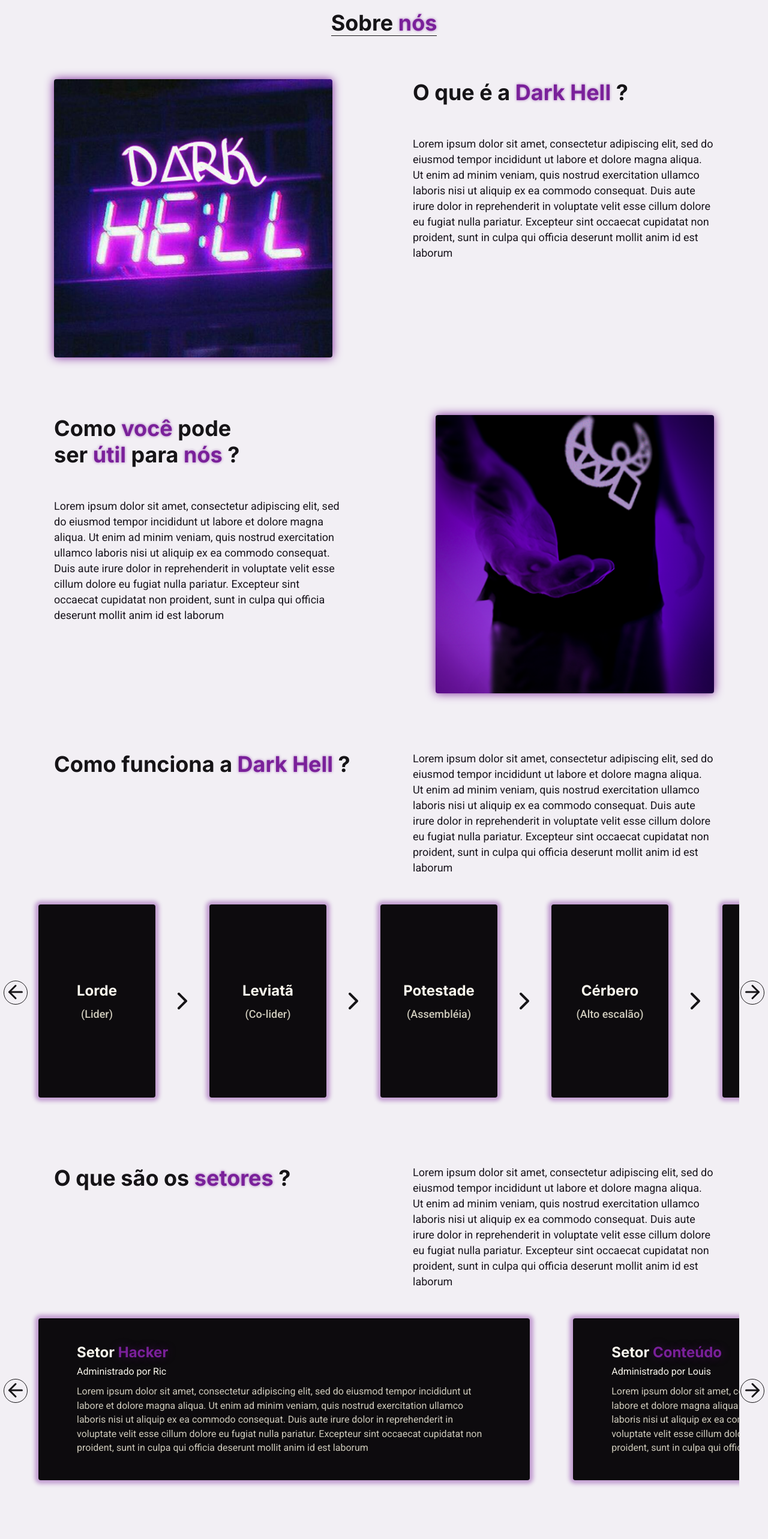
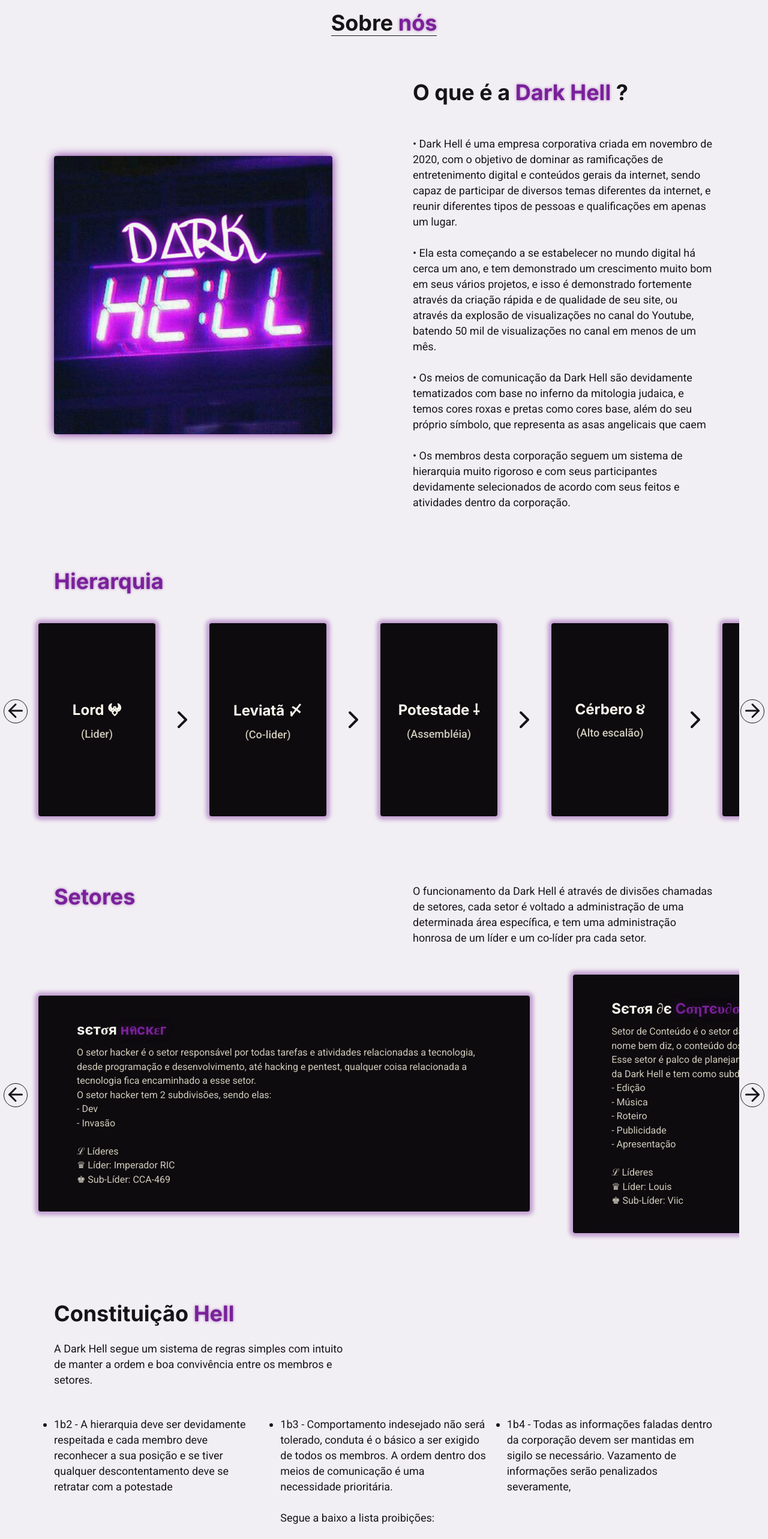
Before and after one commit to tsuyusk/darkhell-site, a Next.js app: page / in a window 1280 px wide. Shown: the part 1080-3646 px from the top of the page at 60% size. Built offline with nearby package versions, Linux system fonts and the light colour scheme.

Commit message:
Change BannerBg.mp4 and change texts

```diff
--- a/src/pages/index.tsx
+++ b/src/pages/index.tsx
@@ -120,19 +120,37 @@
               </h1>
 
               <p>
-                Lorem ipsum dolor sit amet, consectetur adipiscing elit, sed do
-                eiusmod tempor incididunt ut labore et dolore magna aliqua. Ut
-                enim ad minim veniam, quis nostrud exercitation ullamco laboris
-                nisi ut aliquip ex ea commodo consequat. Duis aute irure dolor
-                in reprehenderit in voluptate velit esse cillum dolore eu fugiat
-                nulla pariatur. Excepteur sint occaecat cupidatat non proident,
-                sunt in culpa qui officia deserunt mollit anim id est laborum
+                • Dark Hell é uma empresa corporativa criada em novembro de
+                2020, com o objetivo de dominar as ramificações de
+                entretenimento digital e conteúdos gerais da internet, sendo
+                capaz de participar de diversos temas diferentes da internet, e
+                reunir diferentes tipos de pessoas e qualificações em apenas um
+                lugar.
+                <br />
+                <br />
+                • Ela esta começando a se estabelecer no mundo digital há cerca
+                um ano, e tem demonstrado um crescimento muito bom em seus
+                vários projetos, e isso é demonstrado fortemente através da
+                criação rápida e de qualidade de seu site, ou através da
+                explosão de visualizações no canal do Youtube, batendo 50 mil de
+                visualizações no canal em menos de um mês.
+                <br />
+                <br />
+                • Os meios de comunicação da Dark Hell são devidamente
+                tematizados com base no inferno da mitologia judaica, e temos
+                cores roxas e pretas como cores base, além do seu próprio
+                símbolo, que representa as asas angelicais que caem
+                <br />
+                <br />• Os membros desta corporação seguem um sistema de
+                hierarquia muito rigoroso e com seus participantes devidamente
+                selecionados de acordo com seus feitos e atividades dentro da
+                corporação.
               </p>
             </div>
           </Content>
         </S.ImageTextSection>
 
-        <S.ImageTextSection reverseRow>
+        {/* <S.ImageTextSection reverseRow>
           <Content>
             <img src="/assets/person_hand.png" alt="Dark Hell" />
 
@@ -153,22 +171,16 @@
               </p>
             </div>
           </Content>
-        </S.ImageTextSection>
+        </S.ImageTextSection> */}
 
         <S.TopDoubleTextSection>
           <header>
             <Content>
               <h1>
-                Como funciona a <span>Dark Hell</span> ?
+                <span>Hierarquia</span>
               </h1>
               <p>
-                Lorem ipsum dolor sit amet, consectetur adipiscing elit, sed do
-                eiusmod tempor incididunt ut labore et dolore magna aliqua. Ut
-                enim ad minim veniam, quis nostrud exercitation ullamco laboris
-                nisi ut aliquip ex ea commodo consequat. Duis aute irure dolor
-                in reprehenderit in voluptate velit esse cillum dolore eu fugiat
-                nulla pariatur. Excepteur sint occaecat cupidatat non proident,
-                sunt in culpa qui officia deserunt mollit anim id est laborum
+                <br />
               </p>
             </Content>
           </header>
@@ -177,42 +189,42 @@
             <Slider>
               <div>
                 <S.Card>
-                  <strong>Lorde</strong>
+                  <strong>Lord 𖤍</strong>
                   <span>(Lider)</span>
                 </S.Card>
 
                 <Icons.FiChevronRight size={48} />
 
                 <S.Card>
-                  <strong>Leviatã</strong>
+                  <strong>Leviatã 〆</strong>
                   <span>(Co-lider)</span>
                 </S.Card>
 
                 <Icons.FiChevronRight size={48} />
 
                 <S.Card>
-                  <strong>Potestade</strong>
+                  <strong>Potestade ⸸</strong>
                   <span>(Assembléia)</span>
                 </S.Card>
 
                 <Icons.FiChevronRight size={48} />
 
                 <S.Card>
-                  <strong>Cérbero</strong>
+                  <strong>Cérbero ૪</strong>
                   <span>(Alto escalão)</span>
                 </S.Card>
 
                 <Icons.FiChevronRight size={48} />
 
                 <S.Card>
-                  <strong>Demônio</strong>
+                  <strong>Demônio ᛘ</strong>
                   <span>(Membro Oficial)</span>
                 </S.Card>
 
                 <Icons.FiChevronRight size={48} />
 
                 <S.Card>
-                  <strong>Pecador</strong>
+                  <strong>Pecador ⌤</strong>
                   <span>(Novato)</span>
                 </S.Card>
               </div>
@@ -224,16 +236,13 @@
           <header>
             <Content>
               <h1>
-                O que são os <span>setores</span> ?
+                <span>Setores</span>
               </h1>
               <p>
-                Lorem ipsum dolor sit amet, consectetur adipiscing elit, sed do
-                eiusmod tempor incididunt ut labore et dolore magna aliqua. Ut
-                enim ad minim veniam, quis nostrud exercitation ullamco laboris
-                nisi ut aliquip ex ea commodo consequat. Duis aute irure dolor
-                in reprehenderit in voluptate velit esse cillum dolore eu fugiat
-                nulla pariatur. Excepteur sint occaecat cupidatat non proident,
-                sunt in culpa qui officia deserunt mollit anim id est laborum
+                O funcionamento da Dark Hell é através de divisões chamadas de
+                setores, cada setor é voltado a administração de uma determinada
+                área específica, e tem uma administração honrosa de um líder e
+                um co-líder pra cada setor.
               </p>
             </Content>
           </header>
@@ -242,38 +251,57 @@
             <Slider>
               <div>
                 <S.SectorCard>
-                  <h1>
-                    Setor <span>Hacker</span>
+                  <h1 aria-labelledby="Setor Hacker">
+                    sєтσя <span>нคcкεг</span>
                   </h1>
-                  <span>Administrado por Ric</span>
 
                   <p>
-                    Lorem ipsum dolor sit amet, consectetur adipiscing elit, sed
-                    do eiusmod tempor incididunt ut labore et dolore magna
-                    aliqua. Ut enim ad minim veniam, quis nostrud exercitation
-                    ullamco laboris nisi ut aliquip ex ea commodo consequat.
-                    Duis aute irure dolor in reprehenderit in voluptate velit
-                    esse cillum dolore eu fugiat nulla pariatur. Excepteur sint
-                    occaecat cupidatat non proident, sunt in culpa qui officia
-                    deserunt mollit anim id est laborum
+                    O setor hacker é o setor responsável por todas tarefas e
+                    atividades relacionadas a tecnologia, desde programação e
+                    desenvolvimento, até hacking e pentest, qualquer coisa
+                    relacionada a tecnologia fica encaminhado a esse setor.
+                    <br />
+                    O setor hacker tem 2 subdivisões, sendo elas:
+                    <br />
+                    - Dev
+                    <br />
+                    - Invasão
+                    <br />
+                    <br />ℒ Líderes
+                    <br /> ♛ Líder: Imperador RIC
+                    <br /> ♚ Sub-Líder: CCA-469
                   </p>
                 </S.SectorCard>
 
                 <S.SectorCard>
-                  <h1>
-                    Setor <span>Conteúdo</span>
+                  <h1 aria-labelledby="Setor de Conteudo">
+                    Sєтσя ∂є <span>Cσηтєυ∂σ</span>
                   </h1>
-                  <span>Administrado por Louis</span>
 
                   <p>
-                    Lorem ipsum dolor sit amet, consectetur adipiscing elit, sed
-                    do eiusmod tempor incididunt ut labore et dolore magna
-                    aliqua. Ut enim ad minim veniam, quis nostrud exercitation
-                    ullamco laboris nisi ut aliquip ex ea commodo consequat.
-                    Duis aute irure dolor in reprehenderit in voluptate velit
-                    esse cillum dolore eu fugiat nulla pariatur. Excepteur sint
-                    occaecat cupidatat non proident, sunt in culpa qui officia
-                    deserunt mollit anim id est laborum
+                    Setor de Conteúdo é o setor da Dark Hell responsável pelo
+                    visual, aparência, marketing e como o nome bem diz, o
+                    conteúdo dos seus meios de comunicação.
+                    <br />
+                    Esse setor é palco de planejamento e produção de vídeos e
+                    imagens usados em todos os meios da Dark Hell e tem como
+                    subdivisões as seguintes categorias:
+                    <br />
+                    - Edição
+                    <br />
+                    - Música
+                    <br />
+                    - Roteiro
+                    <br />
+                    - Publicidade
+                    <br />
+                    - Apresentação
+                    <br />
+                    <br />
+                    ℒ Líderes
+                    <br />
+                    ♛ Líder: Louis
+                    <br />♚ Sub-Líder: Viic
                   </p>
                 </S.SectorCard>
 
@@ -299,32 +327,90 @@
           </main>
         </S.TopDoubleTextSection>
 
-        <S.DoubleTextColumnsSection>
+        <S.TextLiListSection>
           <Content>
             <div>
               <h1>
-                E quais são <br /> as <span>regras</span>?
+                Constituição <span>Hell</span>
               </h1>
+
               <p>
-                Sed ut perspiciatis unde omnis iste natus error sit voluptatem
-                accusantium doloremque laudantium, totam rem aperiam, eaque ipsa
-                quae ab illo inventore veritatis et quasi architecto beatae
-                vitae dicta sunt explicabo. Nemo enim ipsam voluptatem quia
-                voluptas sit aspernatur aut odit aut fugit, sed quia
-                consequuntur magni dolores eos qui ratione voluptatem sequi
-                nesciunt. Neque porro quisquam est, qui dolorem ipsum quia dolor
-                sit amet, consectetur, adipisci velit, sed quia non numquam eius
-                modi tempora incidunt ut labore et dolore magnam aliquam quaerat
-                voluptatem. Ut enim ad minima veniam, quis nostrum
-                exercitationem ullam corporis suscipit laboriosam, nisi ut
-                aliquid ex ea commodi consequatur? Quis autem vel eum iure
-                reprehenderit qui in ea voluptate velit esse quam nihil
-                molestiae consequatur, vel illum qui dolorem eum fugiat quo
-                voluptas nulla pariatur?
+                A Dark Hell segue um sistema de regras simples com intuito de
+                manter a ordem e boa convivência entre os membros e setores.
               </p>
+
+              <ul>
+                <li>
+                  1b2 - A hierarquia deve ser devidamente respeitada e cada
+                  membro deve reconhecer a sua posição e se tiver qualquer
+                  descontentamento deve se retratar com a potestade
+                </li>
+                <li>
+                  1b3 - Comportamento indesejado não será tolerado, conduta é o
+                  básico a ser exigido de todos os membros. A ordem dentro dos
+                  meios de comunicação é uma necessidade prioritária.
+                  <br />
+                  <br />
+                  Segue a baixo a lista proibições:
+                  <br />
+                  <br />- Conteúdo sensível ou nocivo
+                  <br />- Divulgação sem autorização
+                  <br />
+                  superior
+                  <br />- Inatividade por mais que duas
+                  <br />
+                  semanas
+                  <br />- Áudios com intensão de
+                  <br />
+                  perturbar
+                  <br />- Mensagens em excesso
+                  <br />
+                  (spam)
+                  <br />- Desrespeito no geral
+                  <br />- Conteúdo vulgar
+                </li>
+                <li>
+                  1b4 - Todas as informações faladas dentro da corporação devem
+                  ser mantidas em sigilo se necessário. Vazamento de informações
+                  serão penalizados severamente,
+                </li>
+                <li>
+                  1b5 - Os direitos de imagem não devem ser violados, não é
+                  permitido utilização sem permissão superior qualquer conteúdo,
+                  imagem, nome, vídeo, música, nome de membros ou qualquer que
+                  sejao material de pose interna
+                </li>
+                <li>
+                  1b6 - Na ausência do Lord, quem toma as decisões e tem total
+                  responsabilidade por tudo que acontecer é o leviatã, ele está
+                  liberado a fazer o que for preciso.
+                </li>
+                <li>
+                  Na ausência do Lord e leviatã a assembleia da potestade estará
+                  no comando e está responsável por tudo que ocorrer, para que
+                  uma decisão seja tomada oficialmente pela potestade, a maioria
+                  da potestade deve concorda com tal ação, as ações só são
+                  oficiais se a maioria concorda com o ato, se somente a minoria
+                  concorda com alguma determinada ação, ela será desconsidera.
+                </li>
+                <li>
+                  1b8 - Advertências vão de uma três e dependendo da gravidade
+                  das ações o membro receberá uma advertência, ao internar três
+                  ele será permanentemente banido. Cada advertência é perdoada
+                  após aquela própria advertência completar 30 dias de idade.
+                  Dependendo da gravidade da ação o membro pode ser desligado
+                  imediatamente.
+                </li>
+                <li>
+                  1b9 - Uso de imagem pessoale dados pessoais dentro dos nossos
+                  meios de comunicação estão permanentemente proibidas e serão
+                  severamente penalizados os membros que desobedecerem tal
+                  regra.
+                </li>
+              </ul>
             </div>
           </Content>
-        </S.DoubleTextColumnsSection>
+        </S.TextLiListSection>
 
         <S.SingleTextColumnCardsRight>
           <Content>
@@ -335,13 +421,10 @@
               </h1>
 
               <p>
-                Lorem ipsum dolor sit amet, consectetur adipiscing elit, sed do
-                eiusmod tempor incididunt ut labore et dolore magna aliqua. Ut
-                enim ad minim veniam, quis nostrud exercitation ullamco laboris
-                nisi ut aliquip ex ea commodo consequat. Duis aute irure dolor
-                in reprehenderit in voluptate velit esse cillum dolore eu fugiat
-                nulla pariatur. Excepteur sint occaecat cupidatat non proident,
-                sunt in culpa qui officia deserunt mollit anim id est laborum
+                Parar entrar na Dark Hell como um membro participante você deve
+                ser indicado por um membro de classe demônio para cima, e ser
+                aprovado pelo Lord, ou leviatã. Mas alguns meios como o Discord
+                são abertos ao público
               </p>
             </div>
 
@@ -349,16 +432,16 @@
               <S.WayOfenteringCard>
                 <h1>Indicação</h1>
                 <p>
-                  Lorem ipsum dolor sit amet, consectetur adipiscing elit, sed
-                  do eiusmod tempor incididunt ut labore et dolore magna aliqua.
+                  Um membro de classe igual ou superior a Demônio deve te
+                  indicar para o Lord ou o Leviatã.
                 </p>
               </S.WayOfenteringCard>
 
               <S.WayOfenteringCard>
-                <h1>Candidatar-se</h1>
+                <h1>Discord</h1>
                 <p>
-                  Lorem ipsum dolor sit amet, consectetur adipiscing elit, sed
-                  do eiusmod tempor incididunt ut labore et dolore magna aliqua.
+                  Você deve entrar no Discord da Dark Hell e se candidatar para
+                  o Lord.
                 </p>
               </S.WayOfenteringCard>
             </div>
--- a/src/styles/pages/index.ts
+++ b/src/styles/pages/index.ts
@@ -162,9 +162,12 @@
 
 export const ImageTextSection = styled.article<ImageTextSectionProps>`
   width: 100%;
+  display: flex;
+  align-items: center;
 
   > div {
     display: flex;
+    align-items: center;
     justify-content: space-between;
 
     ${props =>
@@ -366,7 +369,7 @@
   }
 `;
 
-export const DoubleTextColumnsSection = styled.article`
+export const TextLiListSection = styled.article`
   display: flex;
   width: 100%;
 
@@ -377,15 +380,29 @@
     > div {
       display: flex;
       flex-direction: column;
-      max-width: 502px;
+      width: 100%;
 
       > h1 {
         ${sectionTitle}
       }
 
       > p {
-        margin-top: 51px;
-        ${sectionText}
+        ${sectionText};
+        margin-top: 24px;
+      }
+
+      > ul {
+        display: grid;
+        grid-auto-rows: auto;
+        grid-template-columns: repeat(3, 1fr);
+        margin-top: 48px;
+        gap: 32px;
+
+        width: 100%;
+
+        > li {
+          ${sectionText};
+        }
       }
     }
   }
@@ -401,6 +418,18 @@
 
         &:last-child {
           margin-top: 64px;
+        }
+      }
+    }
+  }
+
+  @media (max-width: 700px) {
+    > div {
+      > div {
+        padding: 0 24px;
+        > ul {
+          display: flex;
+          flex-direction: column;
         }
       }
     }
```
Also changed, not shown: 1 other file (tests, documents, lock files or other folders).
